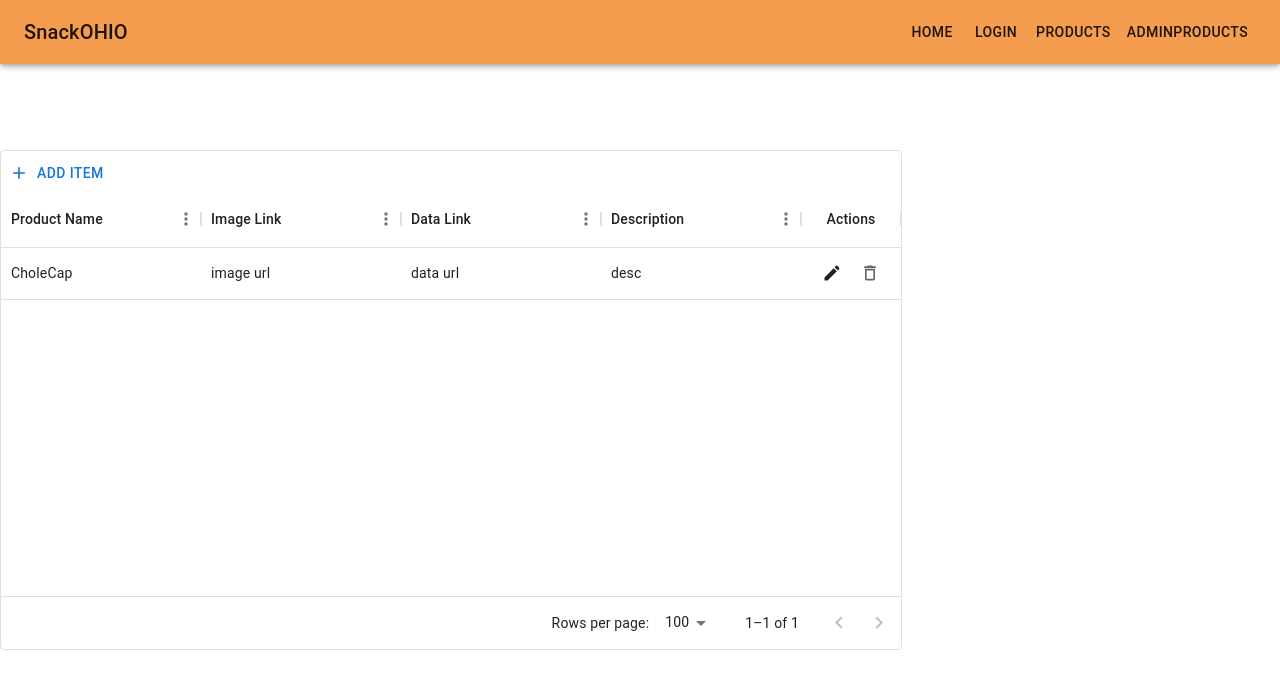
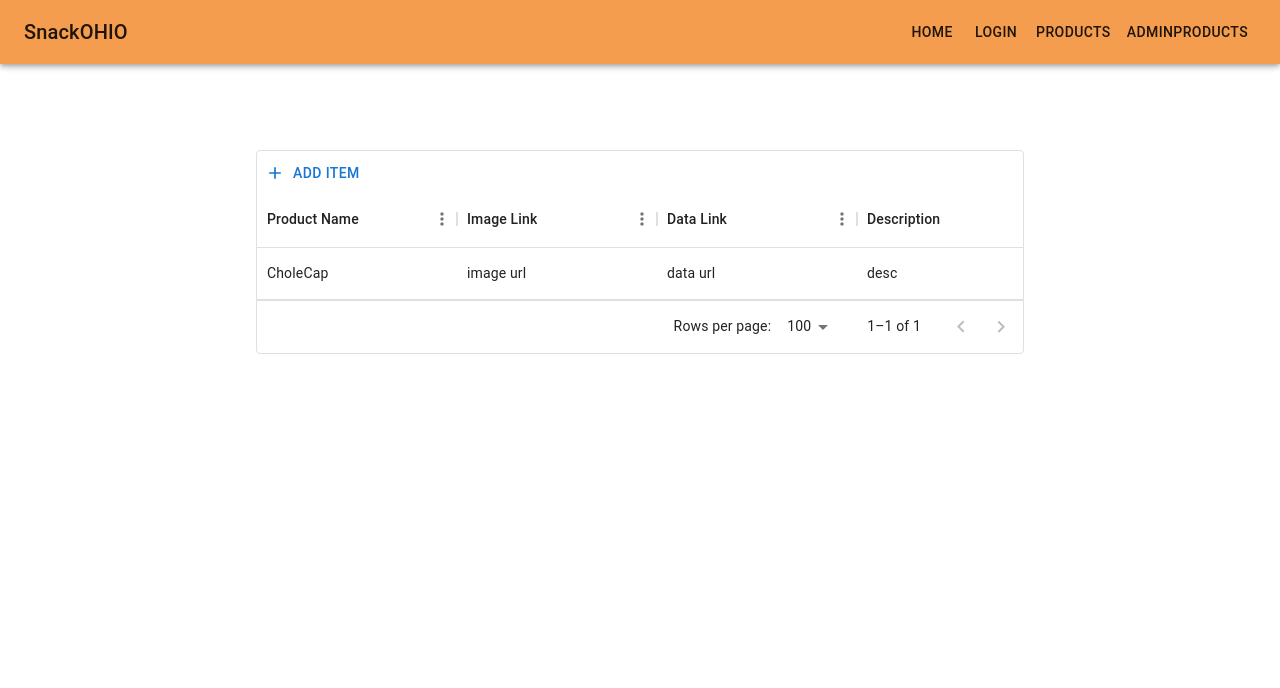
Before and after one commit to e-savar/SnackOHIO, a React (Vite) app in the folder vite-project/: page /adminproducts in a window 1280 px wide. Shown: the top 688 px of the page. Built offline with nearby package versions, Linux system fonts and the light colour scheme; no server answers.

Commit message:
centered chart

```diff
--- a/vite-project/src/pages/admin/Products.jsx
+++ b/vite-project/src/pages/admin/Products.jsx
@@ -1,24 +1,24 @@
-import * as React from 'react';
+import AddIcon from '@mui/icons-material/Add';
+import CancelIcon from '@mui/icons-material/Close';
+import DeleteIcon from '@mui/icons-material/DeleteOutlined';
+import EditIcon from '@mui/icons-material/Edit';
+import SaveIcon from '@mui/icons-material/Save';
 import Box from '@mui/material/Box';
 import Button from '@mui/material/Button';
-import AddIcon from '@mui/icons-material/Add';
-import EditIcon from '@mui/icons-material/Edit';
-import DeleteIcon from '@mui/icons-material/DeleteOutlined';
-import SaveIcon from '@mui/icons-material/Save';
-import CancelIcon from '@mui/icons-material/Close';
 import {
-  GridRowModes,
   DataGrid,
-  GridToolbarContainer,
   GridActionsCellItem,
   GridRowEditStopReasons,
+  GridRowModes,
+  GridToolbarContainer,
 } from '@mui/x-data-grid';
 import {
+  randomArrayItem,
   randomCreatedDate,
+  randomId,
   randomTraderName,
-  randomId,
-  randomArrayItem,
 } from '@mui/x-data-grid-generator';
+import * as React from 'react';
 
 const initialRows = [
   {
@@ -29,7 +29,22 @@ const initialRows = [
     role: "desc",
   },
 ];
+const styles = {
 
+  forBox: {
+    display: 'flex',
+    justifyContent: 'center',
+    alignItems: 'center'
+  },
+  mainPage: {
+    width: '60vw',
+    height: '80vh',
+    marginLeft: '20vw',
+    display: 'flex',
+    justifyContent: 'center',
+    alignItems: 'center'
+  },
+}
 function EditToolbar(props) {
   const { setRows, setRowModesModel } = props;
 
@@ -166,6 +181,9 @@ export default function FullFeaturedCrudGrid() {
   ];
 
   return (
+    <div style={styles.mainPage}>
+
+
     <Box
       sx={{
         height: 500,
@@ -178,7 +196,10 @@ export default function FullFeaturedCrudGrid() {
           color: 'text.primary',
         },
       }}
+
+
     >
+      <div style={styles.forBox}>
       <DataGrid
         rows={rows}
         columns={columns}
@@ -194,6 +215,11 @@ export default function FullFeaturedCrudGrid() {
           toolbar: { setRows, setRowModesModel },
         }}
       />
+      </div>
+
     </Box>
+    </div>
   );
+
+
 }
```
